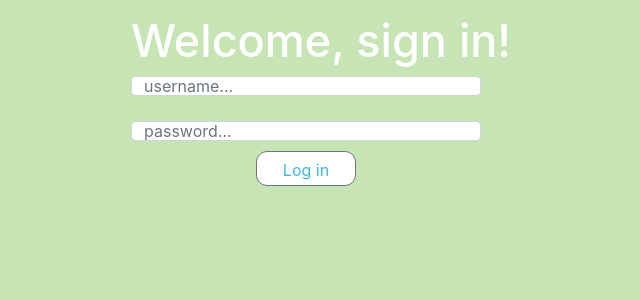
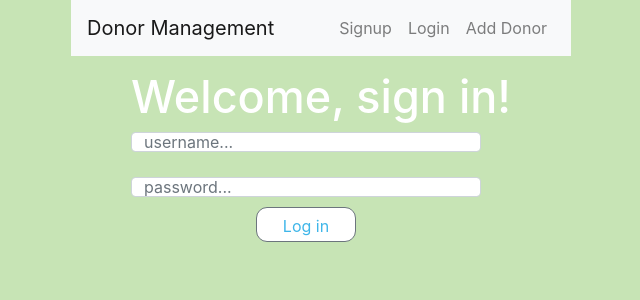
Before and after one commit to donor-management-bw/donormanagement-fe, a React (Create React App) app in the folder donormanagement/: page /login in a window 1280 px wide. Shown: the top 300 px of the page, without its empty margins (319-959 px from the left). Built offline with nearby package versions, Linux system fonts and the light colour scheme.

Commit message:
login has nav

```diff
--- a/donormanagement/src/components/AddDonorPage.js
+++ b/donormanagement/src/components/AddDonorPage.js
@@ -12,6 +12,7 @@ import {
   import axios from 'axios'
   import { connect } from "react-redux";
   import { addDonor} from '../actions/index'
+
 
   class AddDonorPage extends React.Component {
     constructor(props) {
--- a/donormanagement/src/components/Login.js
+++ b/donormanagement/src/components/Login.js
@@ -2,6 +2,14 @@ import React from 'react';
 import { connect } from 'react-redux';
 import { login } from '../actions/index';
 import Loader from 'react-loader-spinner'
+import {
+  Navbar,
+  NavbarBrand,
+  Nav,
+  NavItem,
+  NavLink,
+  Collapse
+} from 'reactstrap';
 
 import './Login.css';
 
@@ -35,6 +43,22 @@ class Login extends React.Component {
     render() {
         return (
             <div className='login-main'>
+              <div>
+                <Navbar color="light" light expand="md">
+                  <NavbarBrand href="/">Donor Management</NavbarBrand>
+                  <Nav className="ml-auto" navbar>
+                    <NavItem>
+                      <NavLink href="/signup">Signup</NavLink>
+                    </NavItem>
+                    <NavItem>
+                      <NavLink href="/login">Login</NavLink>
+                    </NavItem>
+                    <NavItem>
+                      <NavLink href="#">Add Donor</NavLink>
+                    </NavItem>
+                  </Nav>
+                </Navbar>
+                </div>
                 <Form className='form-login' onSubmit={this.login}>
                   <h1>Welcome, sign in!</h1>
                 <Input className='input-username'
```
